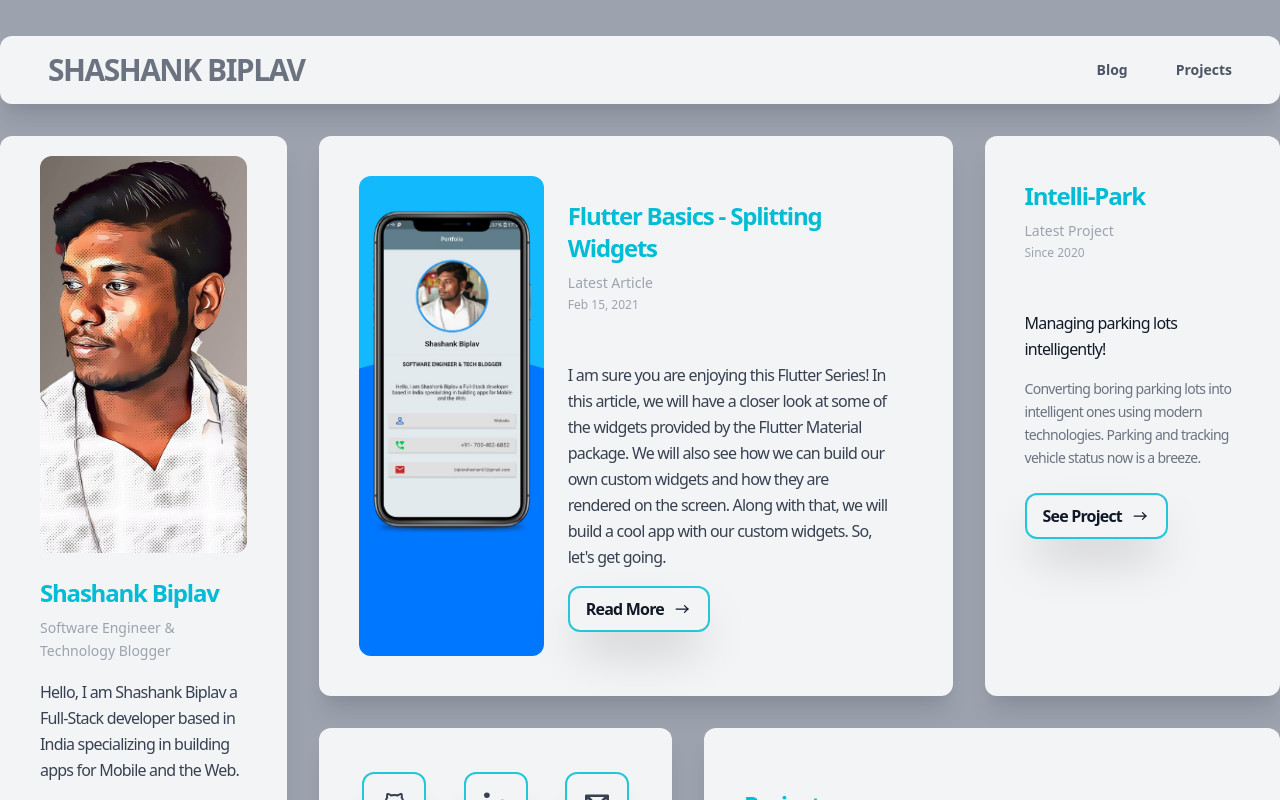
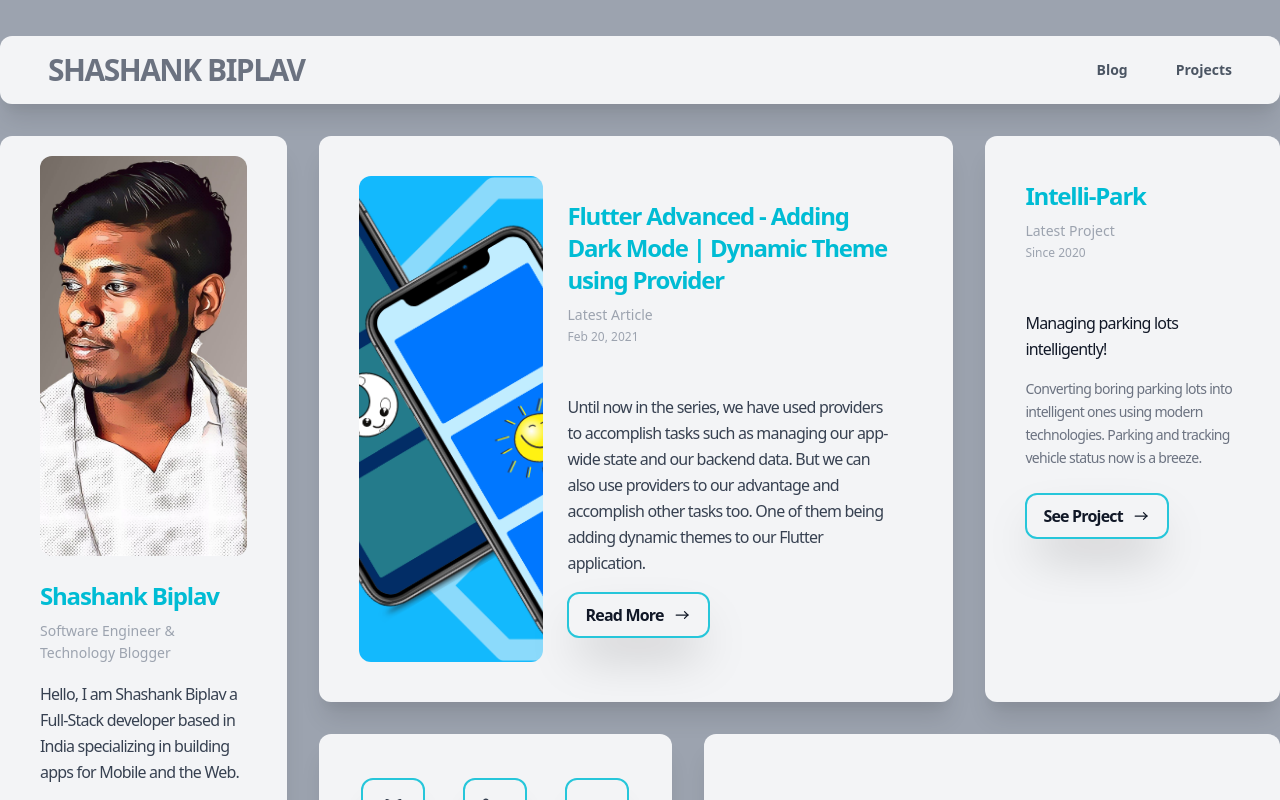
Before and after one commit to ShashankBiplav/portfolio-next-app, a Next.js app: page / in a window 1280 px wide. Shown: the top 800 px of the page. Built offline with nearby package versions, Linux system fonts and the light colour scheme.

Commit message:
Updated index.html latest blogpost

```diff
--- a/pages/index.js
+++ b/pages/index.js
@@ -94,25 +94,25 @@ export default function Home() {
                   <div className="hidden xl:w-1/3 xl:block">
                     <img alt="gallery"
                          className="inset-0 block object-cover object-center w-full h-full rounded-xl"
-                         src={"/flutter-basics-by-shashank-biplav.png"}/>
+                         src={"/flutter-dark-mode-tutorial-by-shashank-biplav.png"}/>
                   </div>
                   <div className="w-full p-6 text-left xl:w-2/3">
                     <h1
                       className="mt-auto mb-2 font-sans text-2xl font-black tracking-tighter text-cyan-500">
-                      Flutter Basics - Splitting Widgets</h1>
+                      Flutter Advanced - Adding Dark Mode | Dynamic Theme using Provider</h1>
                     <p className="text-sm leading-relaxed text-gray-400">
                       Latest Article
-                      {/*Featured on <span className="font-bold">daily.dev</span>*/}
+                      {/*Featured on <span className="font-bold">Hashnode</span>*/}
                     </p>
                     <p className="text-xs leading-relaxed text-gray-400">
-                      Feb 15, 2021
+                      Feb 20, 2021
                     </p>
                     <p className="mt-12 leading-relaxed tracking-tighter text-md dark:text-gray-100">
-                      I am sure you are enjoying this Flutter Series! In this article, we will have a closer look at some of the widgets provided by the Flutter Material package. We will also see how we can build our own custom widgets and how they are rendered on the screen. Along with that, we will build a cool app with our custom widgets. So, let's get going.
+                      Until now in the series, we have used providers to accomplish tasks such as managing our app-wide state and our backend data. But we can also use providers to our advantage and accomplish other tasks too. One of them being adding dynamic themes to our Flutter application.
                     </p>
                     <button
                       className="px-4 py-2 mt-12 text-gray-900 transition duration-500 ease-in-out transform bg-gray-100 border-2 shadow-2xl focus:ring-4 focus:ring-cyan-500 focus:ring-opacity-50 focus:outline-none dark:bg-gray-900 hover:bg-white dark:hover:bg-white border-cyan-400 hover:border-white dark:text-gray-100 dark:hover:text-gray-900 hover:text-gray-900 rounded-xl xl:mt-4">
-                      <a href="https://shashankbiplav.me/flutter-basics-splitting-widgets"
+                      <a href="https://shashankbiplav.me/flutter-advanced-adding-dark-mode-or-dynamic-theme-using-provider"
                          target="_blank" rel="noopener noreferrer"
                          className="flex items-center font-semibold leading-relaxed tracking-tighter text-md focus:outline-none">
                         Read More
```
Also changed, not shown: public/flutter-basics-by-shashank-biplav.png (deleted), public/flutter-dark-mode-tutorial-by-shashank-biplav.png (added).
